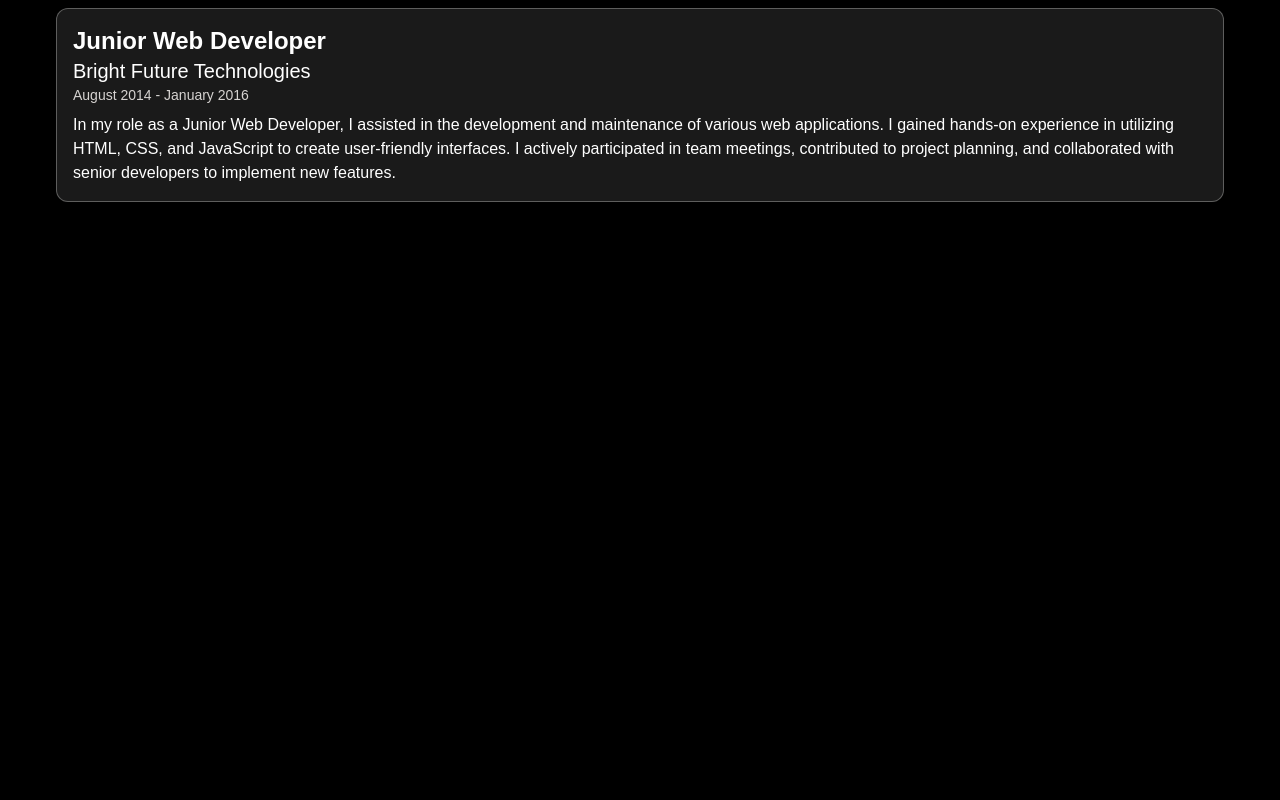
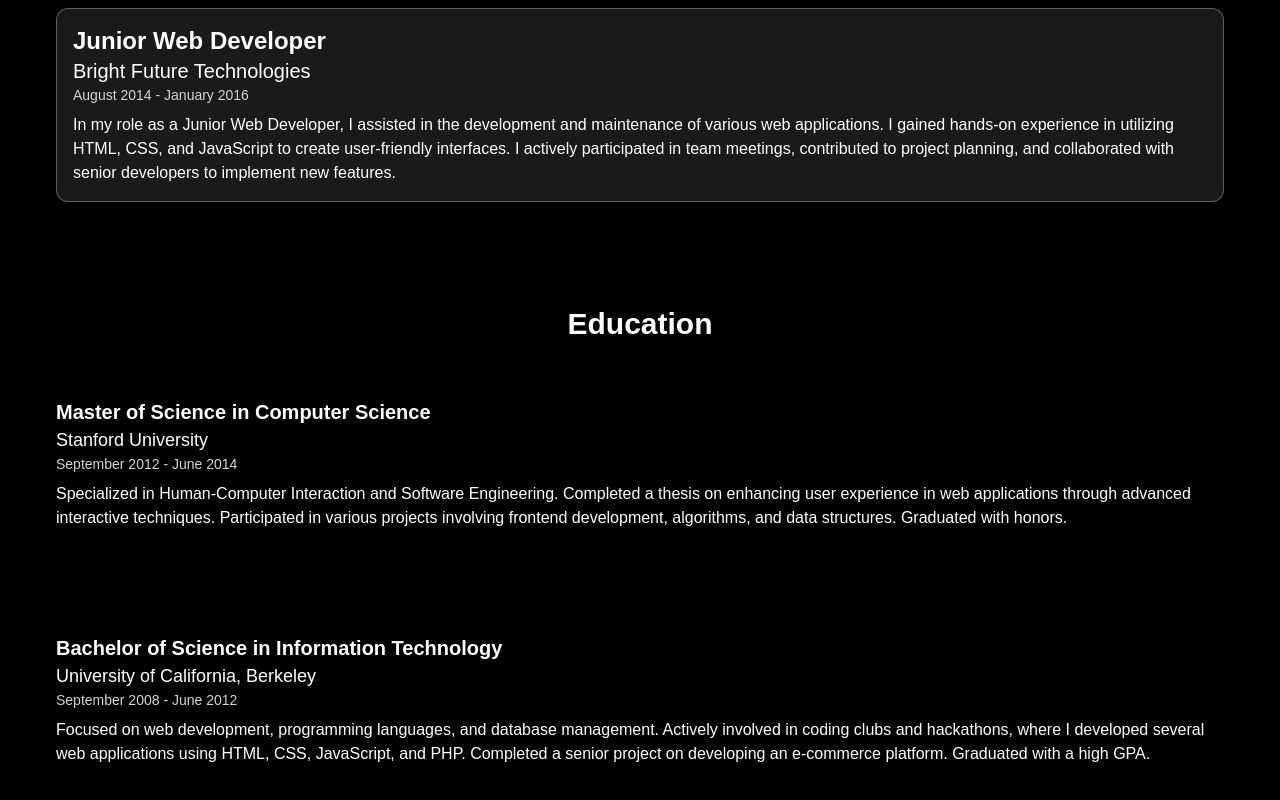
Before and after one commit to mriskisyahputraa2/my-portfolio, a React (Vite) app: page / in a window 1280 px wide. Shown: the part 4007-4807 px from the top of the page. Before the commit the page ends 4265 px from the top, so only its background shows below. Built offline with nearby package versions, Linux system fonts and the light colour scheme.

Commit message:
complete education page

```diff
--- a/src/App.jsx
+++ b/src/App.jsx
@@ -1,4 +1,5 @@
 import About from "./components/About";
+import EducationSection from "./components/EducationSection";
 import Hero from "./components/Hero";
 import Navbar from "./components/Navbar";
 import Projects from "./components/Projects";
@@ -28,6 +29,9 @@ export default function App() {
 
           {/* Work Experience */}
           <WorkExperience />
+
+          {/* Educations Sections */}
+          <EducationSection />
         </div>
       </div>
     </>
--- /dev/null
+++ b/src/components/EducationSection.jsx
@@ -0,0 +1,19 @@
+import { EDUCATION } from "../constants";
+
+export default function EducationSection() {
+  return (
+    <>
+      <section className="py-8" id="education">
+        <h2 className="mb-4 text-center text-3xl font-bold">Education</h2>
+        {EDUCATION.map((edu, index) => (
+          <div key={index} className="mb-6 p-10">
+            <h3 className="text-xl font-semibold">{edu.degree}</h3>
+            <p className="text-lg">{edu.institution}</p>
+            <p className="text-sm text-stone-300">{edu.duration}</p>
+            <p className="mt-2">{edu.description}</p>
+          </div>
+        ))}
+      </section>
+    </>
+  );
+}
```
